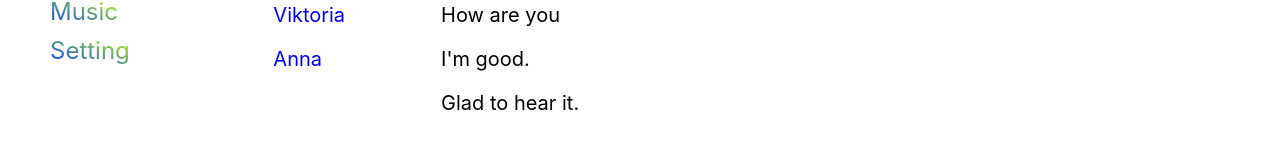
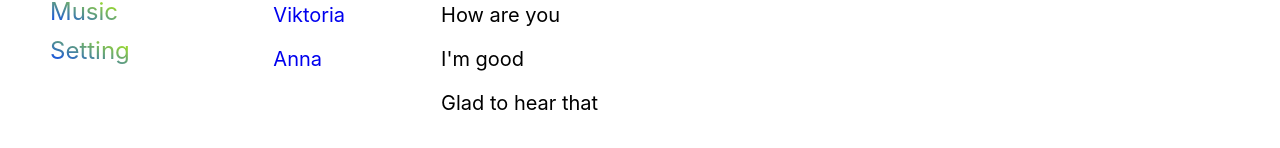
Before and after one commit to tabolo1000/samurai-way-main, a React (Create React App) app: page /dialogs in a window 1280 px wide. Shown: the part 196-344 px from the top of the page. Built offline with nearby package versions, Linux system fonts and the light colour scheme.

Commit message:
adding local state for componets Dialog.tsx

```diff
--- a/src/components/Navbar/Dialogs/Dialogs.tsx
+++ b/src/components/Navbar/Dialogs/Dialogs.tsx
@@ -22,22 +22,38 @@ const DialogMessage = (props: DialogsMessageProps) => {
      <LinkList>{props.message}</LinkList>
     )
 }
-export const Dialogs = (god: any) => {
-    debugger;
+export const Dialogs = () => {
+    const stateItems = [
+        {id:1, name: "Ola"},
+        {id:2, name: "Viktoria"},
+        {id:3, name: "Anna"},
+    ];
+interface postDataType {
+    id: number,
+    message: string,
+    countLikes: number,
+}
+
+const postData: Array<postDataType> = [
+        {id: 1,message: "Hi", countLikes: 1},
+        {id: 2,message: "How are you", countLikes: 1}   ,
+        {id: 3,message: "I'm good", countLikes: 1},
+        {id: 4,message: "Glad to hear that", countLikes: 1},
+    ];
     return (
         <div>
             <NameDialog>Dialog</NameDialog>
             <DialogsStyled>
                 <UlList>
-                    <DialogItem name={"Ola"} id={1}></DialogItem>
-                    <DialogItem name={"Viktoria"} id={2}></DialogItem>
-                    <DialogItem name={"Anna"} id={3}></DialogItem>
+                    <DialogItem name={stateItems[0].name} id={stateItems[0].id}></DialogItem>
+                    <DialogItem name={stateItems[1].name} id={stateItems[1].id}></DialogItem>
+                    <DialogItem name={stateItems[2].name} id={stateItems[2].id}></DialogItem>
                 </UlList>
                 <UlList>
-                    <DialogMessage message={"Hi"}></DialogMessage>
-                    <DialogMessage message={"How are you"}></DialogMessage>
-                    <DialogMessage message={"I'm good."}></DialogMessage>
-                    <DialogMessage message={"Glad to hear it."}></DialogMessage>
+                    <DialogMessage message={postData[0].message}></DialogMessage>
+                    <DialogMessage message={postData[1].message}></DialogMessage>
+                    <DialogMessage message={postData[2].message}></DialogMessage>
+                    <DialogMessage message={postData[3].message}></DialogMessage>
                 </UlList>
             </DialogsStyled>
         </div>
```
